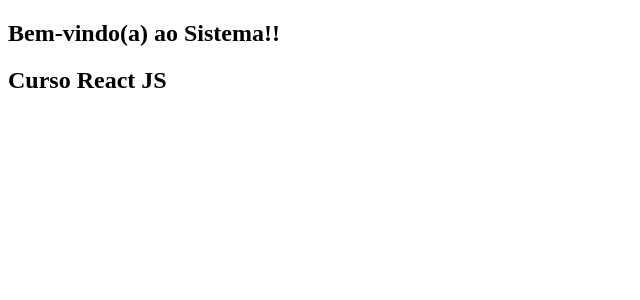
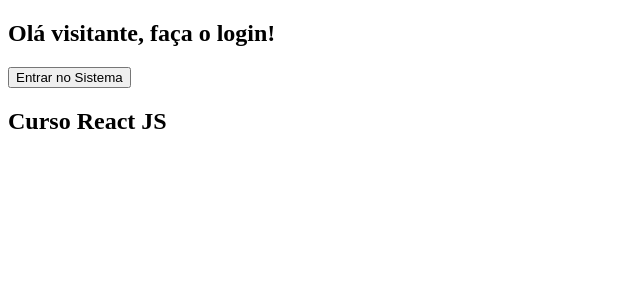
Before and after one commit to YanWallas/curso-react, a React (Create React App) app in the folder meuapp/: page / in a window 1280 px wide. Shown: the top 300 px of the page, without its empty margins (0-640 px from the left). Built offline with nearby package versions, Linux system fonts and the light colour scheme.

Commit message:
renderização condicional status

```diff
--- a/meuapp/src/componentes/Membro/index.js
+++ b/meuapp/src/componentes/Membro/index.js
@@ -4,14 +4,35 @@
   constructor(props) {
     super(props);
     this.state = {
-      status: 1,
+      status: false,
     };
+
+    this.sair = this.sair.bind(this);
+    this.entrar = this.entrar.bind(this);
+  }
+
+  sair() {
+    this.setState({ status: false });
+  }
+
+  entrar() {
+    this.setState({ status: true });
   }
 
   render() {
     return (
       <div>
-        {this.state.status === 1 && <h2>Bem-vindo(a) ao Sistema!!</h2>}
+        {this.state.status ? (
+          <div>
+            <h2>Bem-vindo(a) ao Sistema!!</h2>
+            <button onClick={this.sair}>Sair do Sistema</button>
+          </div>
+        ) : (
+          <div>
+            <h2>Olá visitante, faça o login!</h2>
+            <button onClick={this.entrar}>Entrar no Sistema</button>
+          </div>
+        )}
 
         <h2>Curso React JS</h2>
       </div>
```
